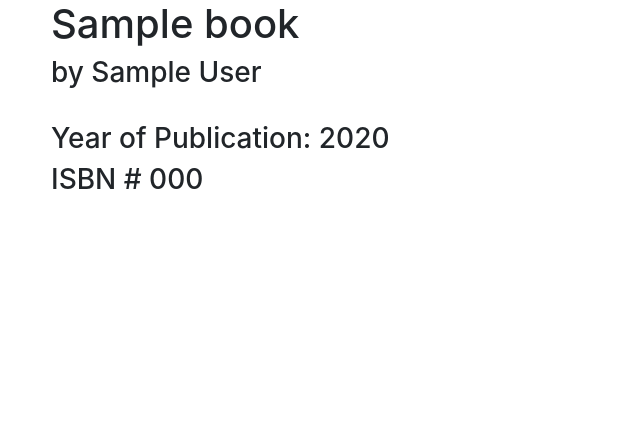
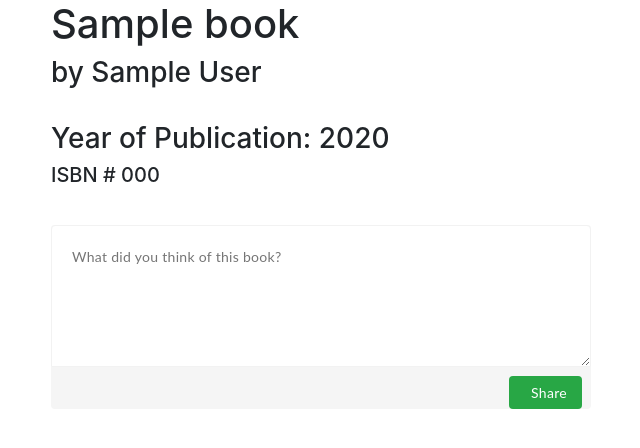
Before and after one commit to jbtte/CSW50-p1, a Flask app: template templates/book.html in a window 1280 px wide. Shown: the top 448 px of the page, without its empty margins (34-674 px from the left). Run offline with Flask 2, Linux system fonts and the light colour scheme; the template is opened without the code that fills it: most values are stand-ins (such as "Sample title", 1, 10 or a date in 2020); some libraries are stand-ins or nearby versions.

Commit message:
Commit 4

```diff
--- a/application.py
+++ b/application.py
@@ -1,4 +1,5 @@
 import os
+from datetime import date
 
 from flask import Flask, session, request, render_template
 from flask_session import Session
@@ -54,15 +55,16 @@ def confirmation():
 @app.route("/logcheck", methods=["POST"])
 def logcheck():
 
-    user_id = request.form.get("username")
+    usernm = request.form.get("username")
     passw = request.form.get("password")
 
-    user_passw = db.execute("SELECT password FROM users WHERE id = :id", {"id": user_id}).fetchone()
+    user_passw = db.execute("SELECT password FROM users WHERE id = :id", {"id": usernm}).fetchone()
 
 
-    if user_passw[0] != passw:
+    if user_passw is None or passw != user_passw[0]:
         return render_template("error.html", message="User/Password combination doesn't match. Please try again.")
     else:
+        session["user_id"] = db.execute("SELECT user_id FROM users WHERE id = :id", {"id": usernm}).fetchone()
         return render_template("search.html")
 
 @app.route("/lookup", methods=["POST"])
@@ -73,19 +75,38 @@ def lookup():
     search_result = db.execute("SELECT * FROM books WHERE isbn ILIKE :text OR title ILIKE :text OR author ILIKE :text",
     {"text": "%"+search_param+"%"}).fetchall()
 
-    #return render_template("test.html", search_result=search_result)
 
     return render_template("lookup.html", search_result=search_result)
 
-@app.route("/books/<isbn>")
-def book(isbn):
+@app.route("/books/<isbn>", methods=["POST", "GET"])
+def book(isbn, message=None):
     """Lists details about a single book."""
+    # Make sure book exists.
+    book = db.execute("SELECT * FROM books WHERE isbn = :isbn", {"isbn": isbn}).fetchone()
 
-    # Make sure flight exists.
-    book = db.execute("SELECT * FROM books WHERE isbn = :isbn", {"isbn": isbn}).fetchone()
     if isbn is None:
         return render_template("error.html", message="No such book.")
 
+    """ Adding review """
+    review = request.form.get("review")
+
+    if review != None:
+        if db.execute("SELECT * FROM reviews WHERE books = :books AND usr = :user", {"books": book[0], "user":session["user_id"][0]}).rowcount == 0:
+            today = date.today()
+            db.execute("INSERT INTO reviews (books, usr, review, date) VALUES (:books, :usr, :review, :date)",
+                    {"books":int(book[0]), "usr": int(session["user_id"][0]), "review": review, "date":today})
+            db.commit()
+            return render_template("book.html", book=book, message="Thanks for your comment!")
+
+        else:
+            return render_template("book.html", book=book, message="You've already commented this book!")
+
+
+
+
+
+
+
     # Get goodread info.
 
-    return render_template("book.html",  book=book)
+    return render_template("book.html",  book=book, review=review)
--- a/templates/book.html
+++ b/templates/book.html
@@ -1,11 +1,170 @@
 {% extends "layout.html" %}
 
-{% block body %}
+{% block title %}
+    My Books
+{% endblock %}
 
-<h1> {{ book.title }}</h1>
-<h3> by {{ book.author }}</h3>
-<br>
-<h3> Year of Publication: {{ book.year }} </h3>
-<h3> ISBN # {{ book.isbn }} </h3>
+{% block css %}
+
+<style>
+
+  body{ background: #fafafa;}
+.widget-area.blank {
+background: none repeat scroll 0 0 rgba(0, 0, 0, 0);
+-webkit-box-shadow: none;
+-moz-box-shadow: none;
+-ms-box-shadow: none;
+-o-box-shadow: none;
+box-shadow: none;
+}
+body .no-padding {
+padding: 0;
+}
+.widget-area {
+background-color: #fff;
+-webkit-border-radius: 4px;
+-moz-border-radius: 4px;
+-ms-border-radius: 4px;
+-o-border-radius: 4px;
+border-radius: 4px;
+-webkit-box-shadow: 0 0 16px rgba(0, 0, 0, 0.05);
+-moz-box-shadow: 0 0 16px rgba(0, 0, 0, 0.05);
+-ms-box-shadow: 0 0 16px rgba(0, 0, 0, 0.05);
+-o-box-shadow: 0 0 16px rgba(0, 0, 0, 0.05);
+box-shadow: 0 0 16px rgba(0, 0, 0, 0.05);
+float: left;
+margin-top: 30px;
+padding: 25px 30px;
+position: relative;
+width: 100%;
+}
+.status-upload {
+background: none repeat scroll 0 0 #f5f5f5;
+-webkit-border-radius: 4px;
+-moz-border-radius: 4px;
+-ms-border-radius: 4px;
+-o-border-radius: 4px;
+border-radius: 4px;
+float: left;
+width: 100%;
+}
+.status-upload form {
+float: left;
+width: 100%;
+}
+.status-upload form textarea {
+background: none repeat scroll 0 0 #fff;
+border: medium none;
+-webkit-border-radius: 4px 4px 0 0;
+-moz-border-radius: 4px 4px 0 0;
+-ms-border-radius: 4px 4px 0 0;
+-o-border-radius: 4px 4px 0 0;
+border-radius: 4px 4px 0 0;
+color: #777777;
+float: left;
+font-family: Lato;
+font-size: 14px;
+height: 142px;
+letter-spacing: 0.3px;
+padding: 20px;
+width: 100%;
+resize:vertical;
+outline:none;
+border: 1px solid #F2F2F2;
+}
+
+.status-upload ul {
+float: left;
+list-style: none outside none;
+margin: 0;
+padding: 0 0 0 15px;
+width: auto;
+}
+.status-upload ul > li {
+float: left;
+}
+.status-upload ul > li > a {
+-webkit-border-radius: 4px;
+-moz-border-radius: 4px;
+-ms-border-radius: 4px;
+-o-border-radius: 4px;
+border-radius: 4px;
+color: #777777;
+float: left;
+font-size: 14px;
+height: 30px;
+line-height: 30px;
+margin: 10px 0 10px 10px;
+text-align: center;
+-webkit-transition: all 0.4s ease 0s;
+-moz-transition: all 0.4s ease 0s;
+-ms-transition: all 0.4s ease 0s;
+-o-transition: all 0.4s ease 0s;
+transition: all 0.4s ease 0s;
+width: 30px;
+cursor: pointer;
+}
+.status-upload ul > li > a:hover {
+background: none repeat scroll 0 0 #606060;
+color: #fff;
+}
+.status-upload form button {
+border: medium none;
+-webkit-border-radius: 4px;
+-moz-border-radius: 4px;
+-ms-border-radius: 4px;
+-o-border-radius: 4px;
+border-radius: 4px;
+color: #fff;
+float: right;
+font-family: Lato;
+font-size: 14px;
+letter-spacing: 0.3px;
+margin-right: 9px;
+margin-top: 9px;
+padding: 6px 15px;
+}
+.dropdown > a > span.green:before {
+border-left-color: #2dcb73;
+}
+.status-upload form button > i {
+margin-right: 7px;
+}
+
+
+
+</style>
 
 {% endblock %}
+
+{% block body %}
+<div class="align-items-center">
+
+  <h1> {{ book.title }}</h1>
+  <h3> by {{ book.author }}</h3>
+  <br>
+  <h3> Year of Publication: {{ book.year }} </h3>
+  <h5> ISBN # {{ book.isbn }} </h5>
+
+</div>
+
+
+
+<div class="row">
+  <div class="col-md-6">
+    <div class="widget-area no-padding blank">
+      <div class="status-upload">
+        <form action="{{ url_for('book', isbn=book.isbn) }}" method="post">
+    			<textarea placeholder="What did you think of this book?" name="review"></textarea>
+          <button type="submit" class="btn btn-success green"><i class="fa fa-share"></i> Share</button>
+    		</form>
+      </div>
+
+      {{ message }}
+
+    </div>
+  </div>
+</div>
+
+
+{% endblock %}
--- a/templates/search.html
+++ b/templates/search.html
@@ -30,7 +30,7 @@ border-bottom-right-radius: 0.25rem;
 
 <h1>Search</h1>
 <br>
-<h3> Type in the books name, the author or its ISBN code </h3>
+<h3> Type in the book's name, the author or it's ISBN code </h3>
 <br>
 
 <div>
@@ -42,5 +42,4 @@ border-bottom-right-radius: 0.25rem;
 <br>
 </div>
 
-
 {% endblock %}
--- /dev/null
+++ b/templates/test.html
@@ -0,0 +1 @@
+{{ result }}
```
Also changed, not shown: 3 other files.
